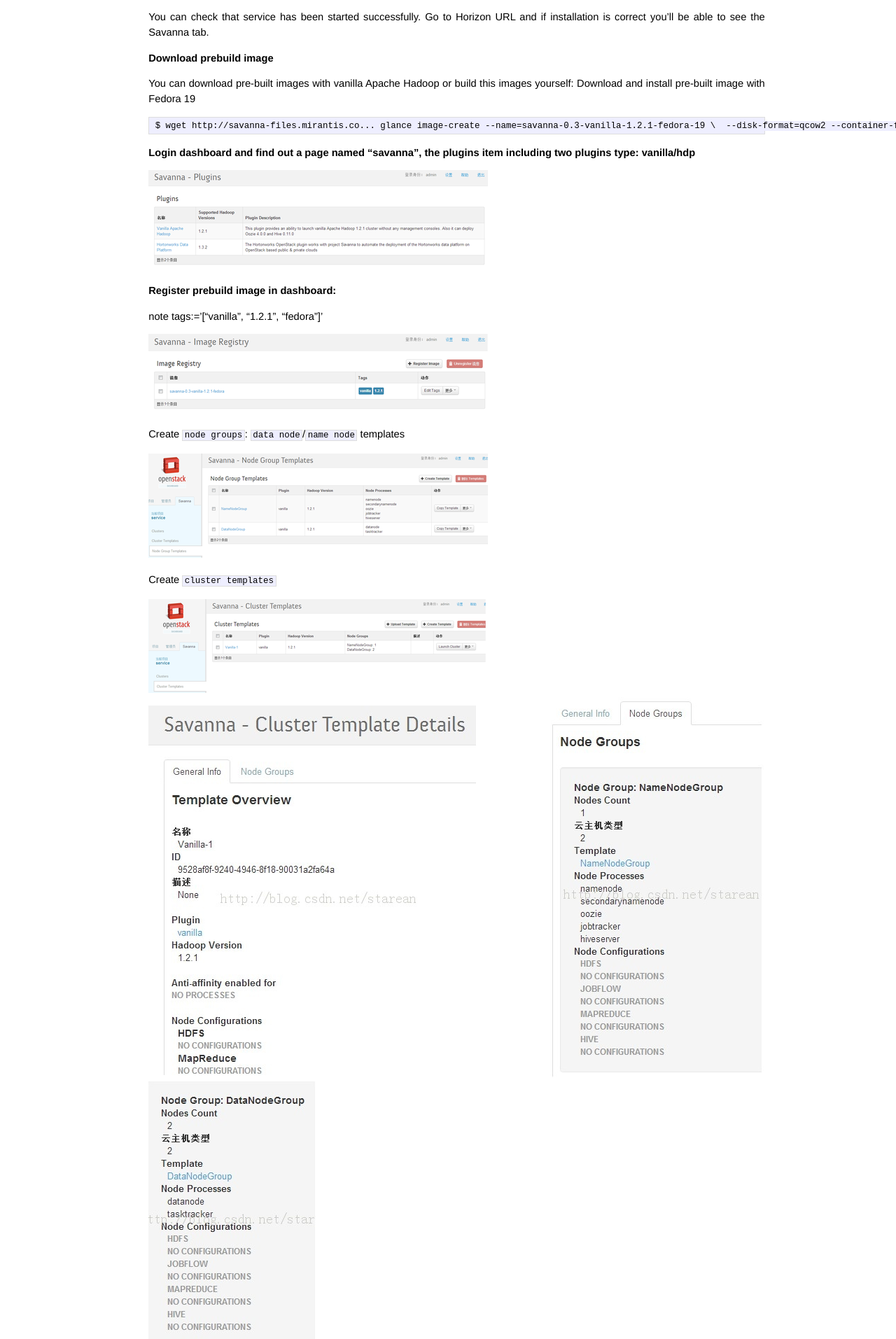
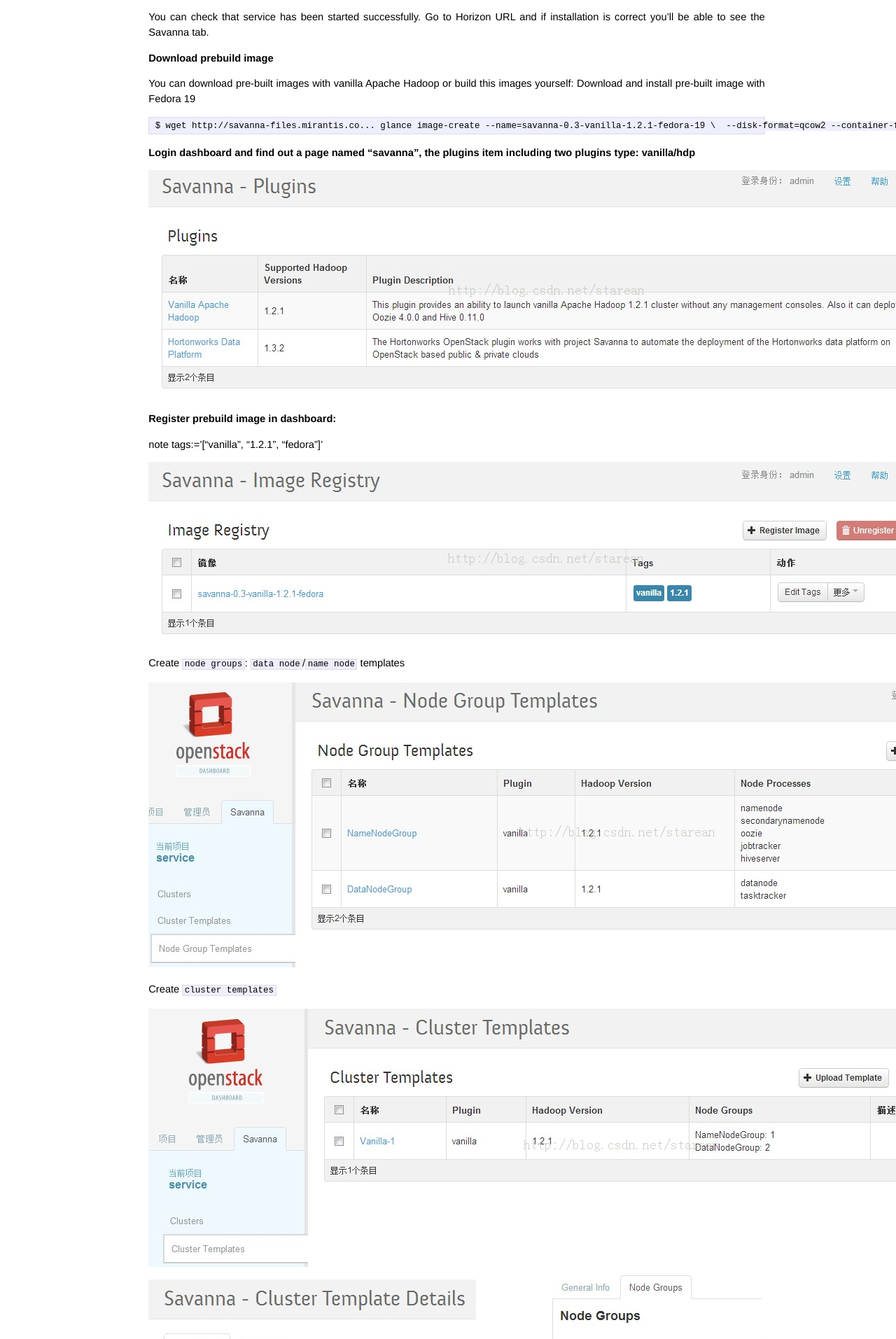
Before and after one commit to PangHua/PangHua.github.io, a Jekyll site: the page built from _posts/blog/2013-12-10-Setup-Hadoop-cluster-with-OpenStack-savanna.md, in a window 1280 px wide. Shown: the part 2512-4425 px from the top of the page at 70% size. Built offline with Jekyll 4.4.1, drawn with Linux system fonts in a browser that asks for light colours; Markdown is read by kramdown in place of the engine named in the settings.

Commit message:
Add pics..

```diff
--- a/_posts/blog/2013-12-10-Setup-Hadoop-cluster-with-OpenStack-savanna.md
+++ b/_posts/blog/2013-12-10-Setup-Hadoop-cluster-with-OpenStack-savanna.md
@@ -132,27 +132,27 @@ Download and install pre-built image with Fedora 19
 
 # Login dashboard and find out a page named "savanna", the plugins item including two plugins type: vanilla/hdp
 
-[![plugins1](/images/tech/savanna1.png)](/images/tech/savanna1.png)
+[![savanna1](/images/tech/savanna1.jpg)](/images/tech/savanna1.jpg)
 
 # Register prebuild image in dashboard:
 note tags:='["vanilla", "1.2.1", "fedora"]'
 
-[![plugins2](/images/tech/savanna2.png)](/images/tech/savanna2.png)
+[![savanna2](/images/tech/savanna2.jpg)](/images/tech/savanna2.jpg)
 
 Create `node groups`: `data node`/`name node` templates
 
-[![plugins3](/images/tech/savanna3.png)](/images/tech/savanna3.png)
+[![savanna3](/images/tech/savanna3.jpg)](/images/tech/savanna3.jpg)
 
 Create `cluster templates`
 
-[![plugins4](/images/tech/savanna4.png)](/images/tech/savanna4.png)
-[![plugins5](/images/tech/savanna5.jpg)](/images/tech/savanna5.jpg)
-[![plugins6](/images/tech/savanna6.jpg)](/images/tech/savanna6.jpg)
-[![plugins7](/images/tech/savanna7.jpg)](/images/tech/savanna7.jpg)
+[![savanna4](/images/tech/savanna4.jpg)](/images/tech/savanna4.jpg)
+[![savanna5](/images/tech/savanna5.jpg)](/images/tech/savanna5.jpg)
+[![savanna6](/images/tech/savanna6.jpg)](/images/tech/savanna6.jpg)
+[![savanna7](/images/tech/savanna7.jpg)](/images/tech/savanna7.jpg)
 
 Create `cluster`
 
-[![plugins8](/images/tech/savanna8.jpg)](/images/tech/savanna8.jpg)
+[![savanna8](/images/tech/savanna8.jpg)](/images/tech/savanna8.jpg)
 
 [1]:  http://openstack.redhat.com/QuickStartLatest
 [2]:  https://savanna.readthedocs.org/en/latest/horizon/installation.guide.html
```
Also changed, not shown: _posts/blog/2013-12-10-Configure-OpenStack-Neutron-flat-with-vcenter5.5.md (+6 -0 lines), _posts/blog/2013-12-10-Configure-OpenStack-Neutron-vlan-with-vcenter5.5.md (+6 -0 lines), images/tech/edp.png, images/tech/savanna-ach.png, images/tech/savanna1.jpg (added), images/tech/savanna2.jpg (added), images/tech/savanna3.jpg (added), images/tech/savanna4.jpg (added), images/tech/savanna5.jpg, images/tech/savanna6.jpg, images/tech/savanna7.jpg, images/tech/savanna8.jpg, 1 other file.
